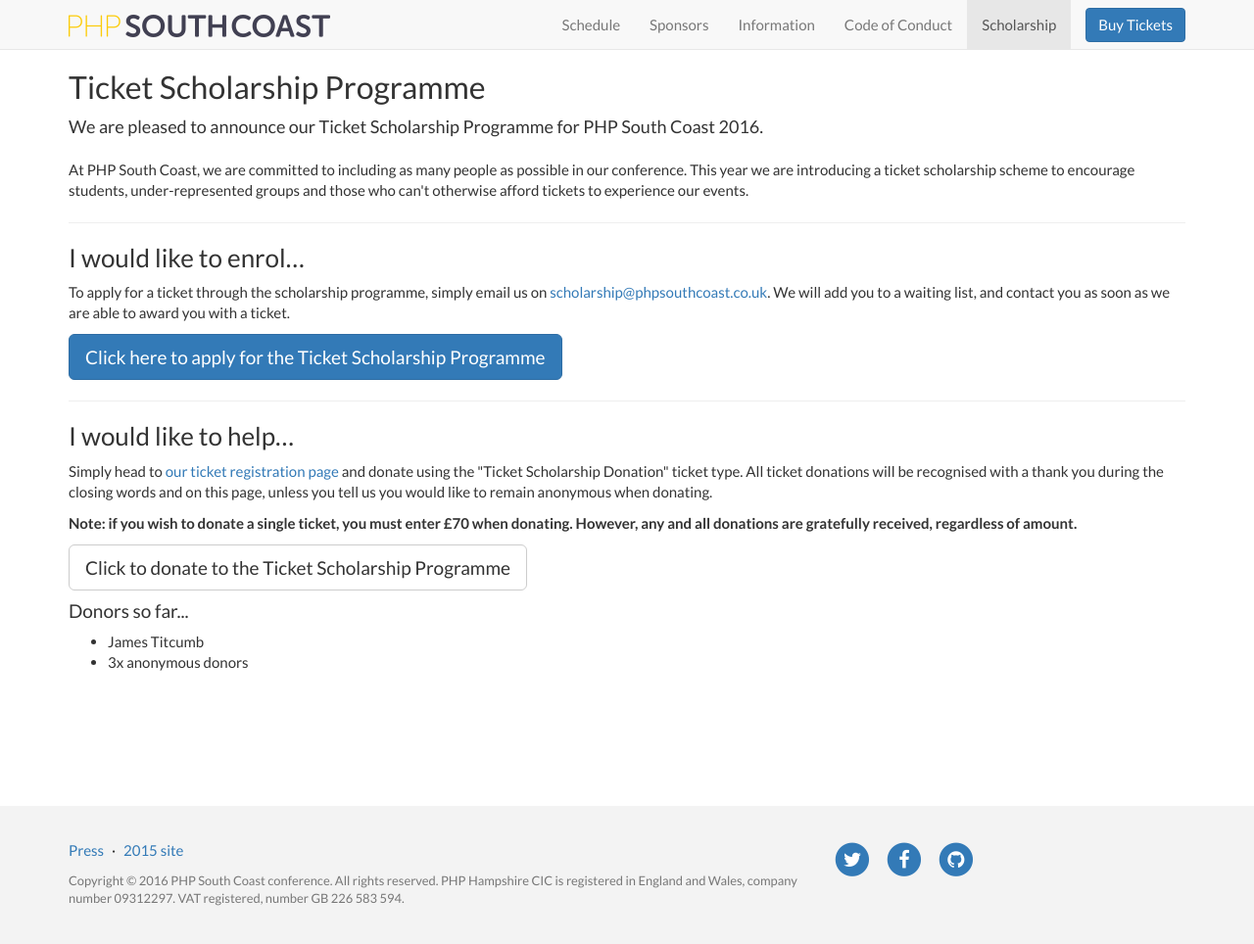
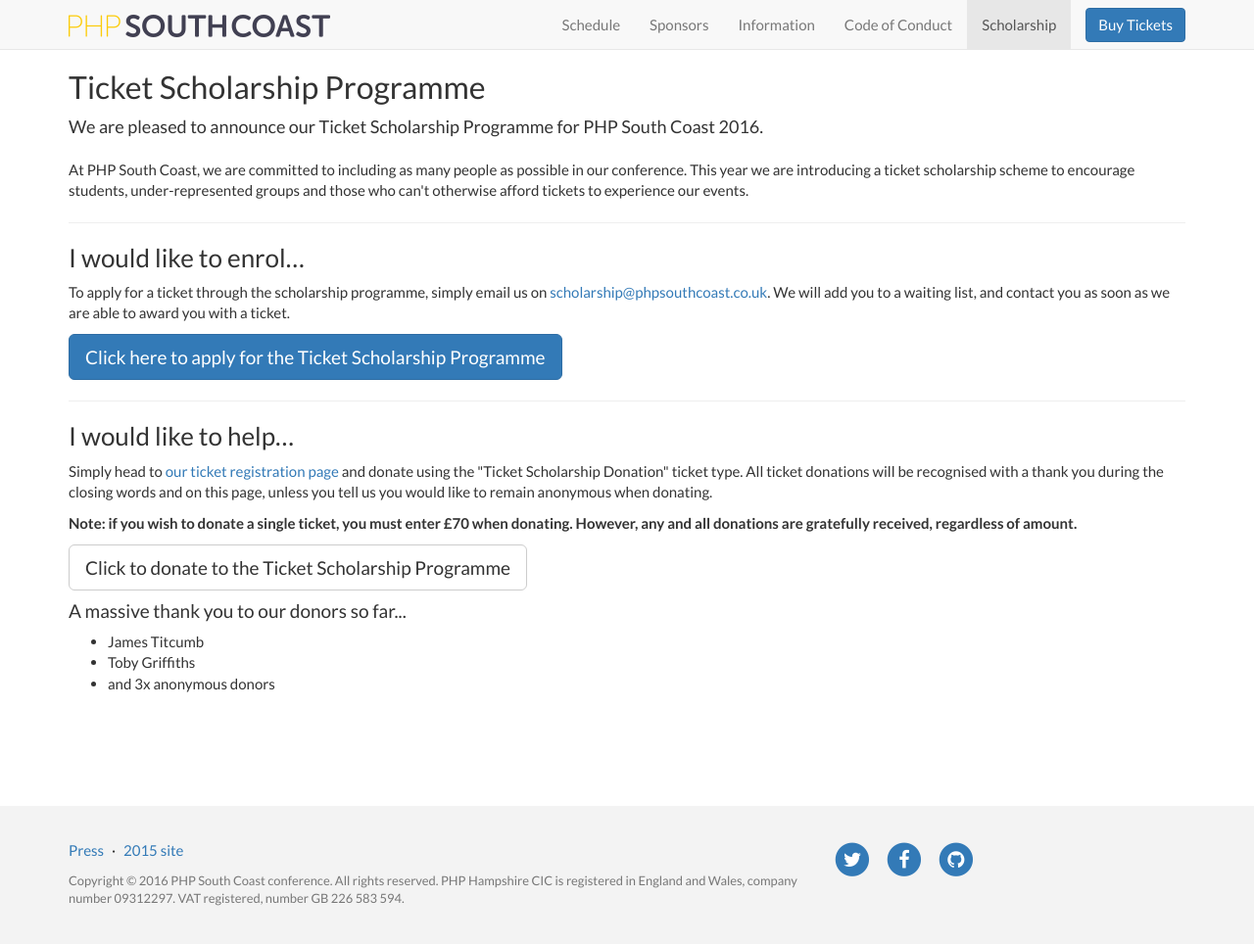
Before and after one commit to phphants/php-south-coast-2016, a Jekyll site: the page built from scholarship.html, in a window 1280 px wide and 972 px high. Shown: the top 964 px of the window at 98% size. Built offline with Jekyll 4.4.1, drawn with Linux system fonts in a browser that asks for light colours.

Commit message:
Update scholarship.html

```diff
--- a/scholarship.html
+++ b/scholarship.html
@@ -53,10 +53,11 @@
             </a>
         </h4>
 
-        <h4>Donors so far...</h4>
+        <h4>A massive thank you to our donors so far...</h4>
         <ul>
             <li>James Titcumb</li>
-            <li>3x anonymous donors</li>
+            <li>Toby Griffiths</li>
+            <li>and 3x anonymous donors</li>
         </ul>
     </div>
 </div>
```
